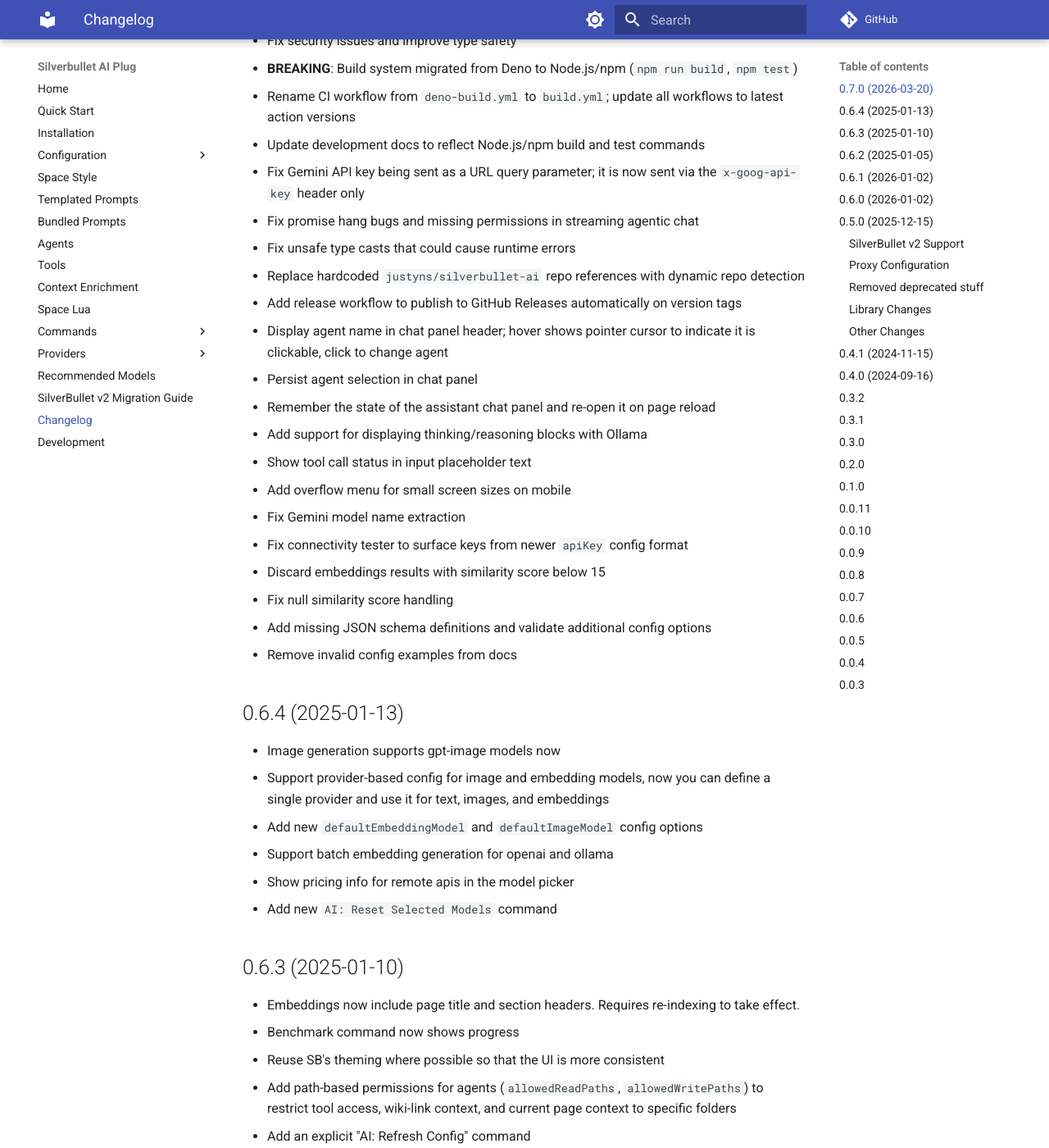
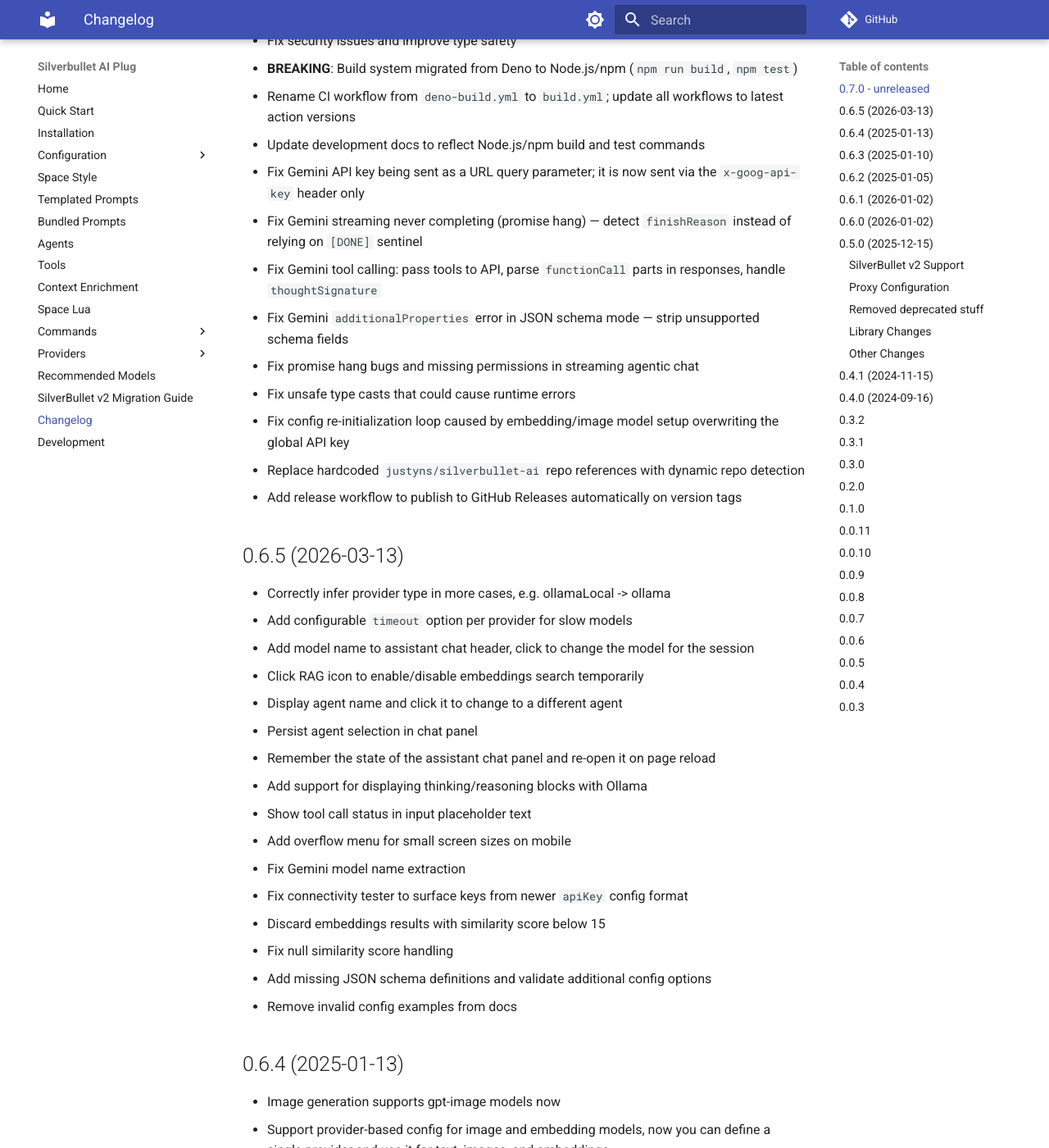
Before and after one commit to justyns/silverbullet-ai, an MkDocs documentation site: the page built from docs/Changelog.md, in a window 1280 px wide and 1400 px high, scrolled down 849 px. Shown: the whole window at 82% size. Built offline with MkDocs 1.6.1 and Material for MkDocs 9.7.7, drawn with Linux system fonts in a browser that asks for light colours; comment, search, counter and statistics services are not loaded; some of the changed text lies outside the part shown.

Commit message:
Update changelog

```diff
--- a/docs/Changelog.md
+++ b/docs/Changelog.md
@@ -2,7 +2,7 @@
 
 This page is a brief overview of each version.
 
-## 0.7.0 (2026-03-20)
+## 0.7.0 - unreleased
 
 - Add Mistral provider with `tool_choice: "any"` for reliable MCP tool calls; moved to its own `src/providers/mistral.ts`
 - Fix Mistral tool calls looping indefinitely — `tool_choice` now switches from `"any"` to `"auto"` once tool results exist in the context so Mistral returns a text response
@@ -20,11 +20,22 @@
 - Rename CI workflow from `deno-build.yml` to `build.yml`; update all workflows to latest action versions
 - Update development docs to reflect Node.js/npm build and test commands
 - Fix Gemini API key being sent as a URL query parameter; it is now sent via the `x-goog-api-key` header only
+- Fix Gemini streaming never completing (promise hang) — detect `finishReason` instead of relying on `[DONE]` sentinel
+- Fix Gemini tool calling: pass tools to API, parse `functionCall` parts in responses, handle `thoughtSignature`
+- Fix Gemini `additionalProperties` error in JSON schema mode — strip unsupported schema fields
 - Fix promise hang bugs and missing permissions in streaming agentic chat
 - Fix unsafe type casts that could cause runtime errors
+- Fix config re-initialization loop caused by embedding/image model setup overwriting the global API key
 - Replace hardcoded `justyns/silverbullet-ai` repo references with dynamic repo detection
 - Add release workflow to publish to GitHub Releases automatically on version tags
-- Display agent name in chat panel header; hover shows pointer cursor to indicate it is clickable, click to change agent
+
+## 0.6.5 (2026-03-13)
+
+- Correctly infer provider type in more cases, e.g. ollamaLocal -> ollama
+- Add configurable `timeout` option per provider for slow models
+- Add model name to assistant chat header, click to change the model for the session
+- Click RAG icon to enable/disable embeddings search temporarily
+- Display agent name and click it to change to a different agent
 - Persist agent selection in chat panel
 - Remember the state of the assistant chat panel and re-open it on page reload
 - Add support for displaying thinking/reasoning blocks with Ollama
```
